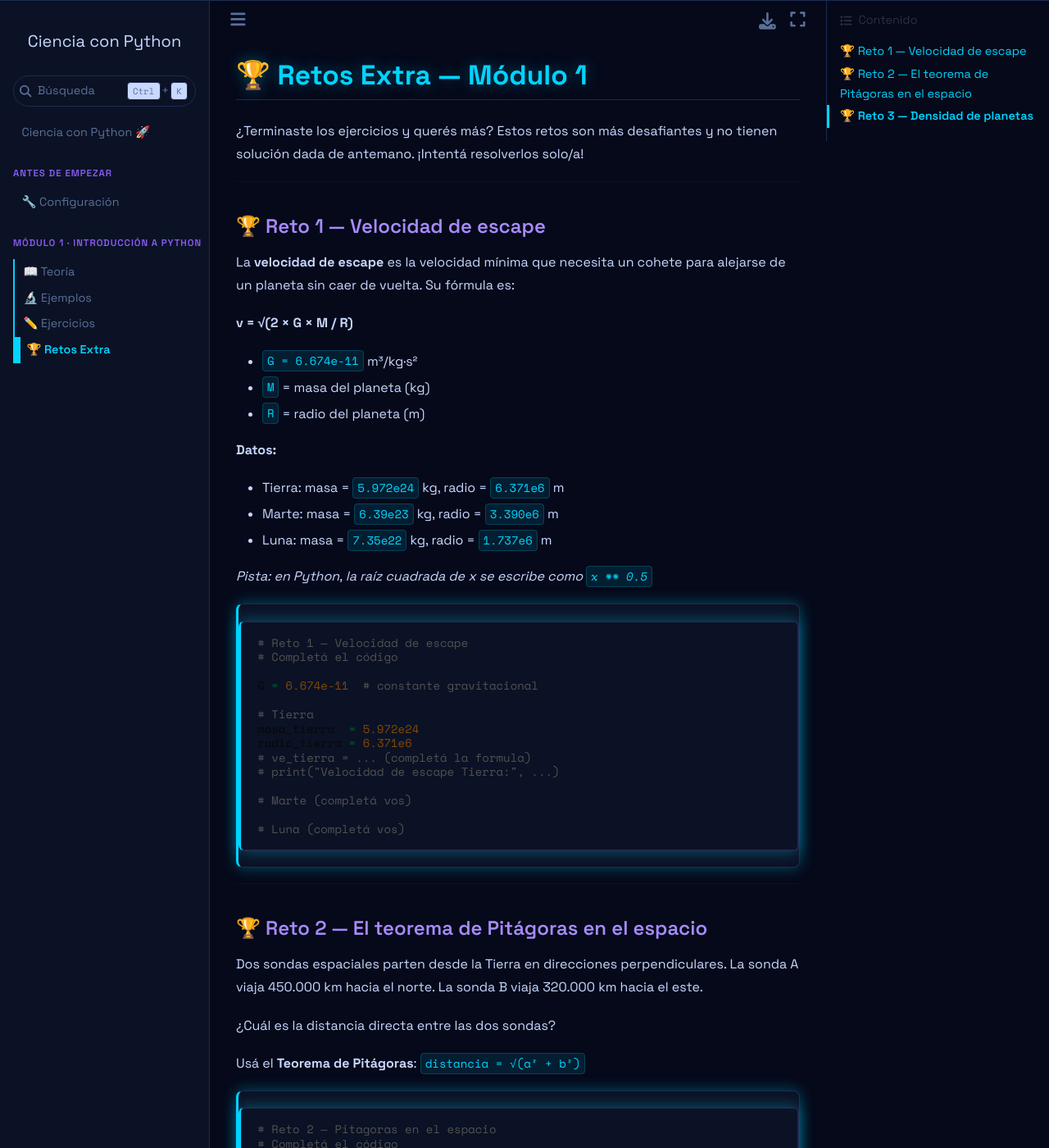
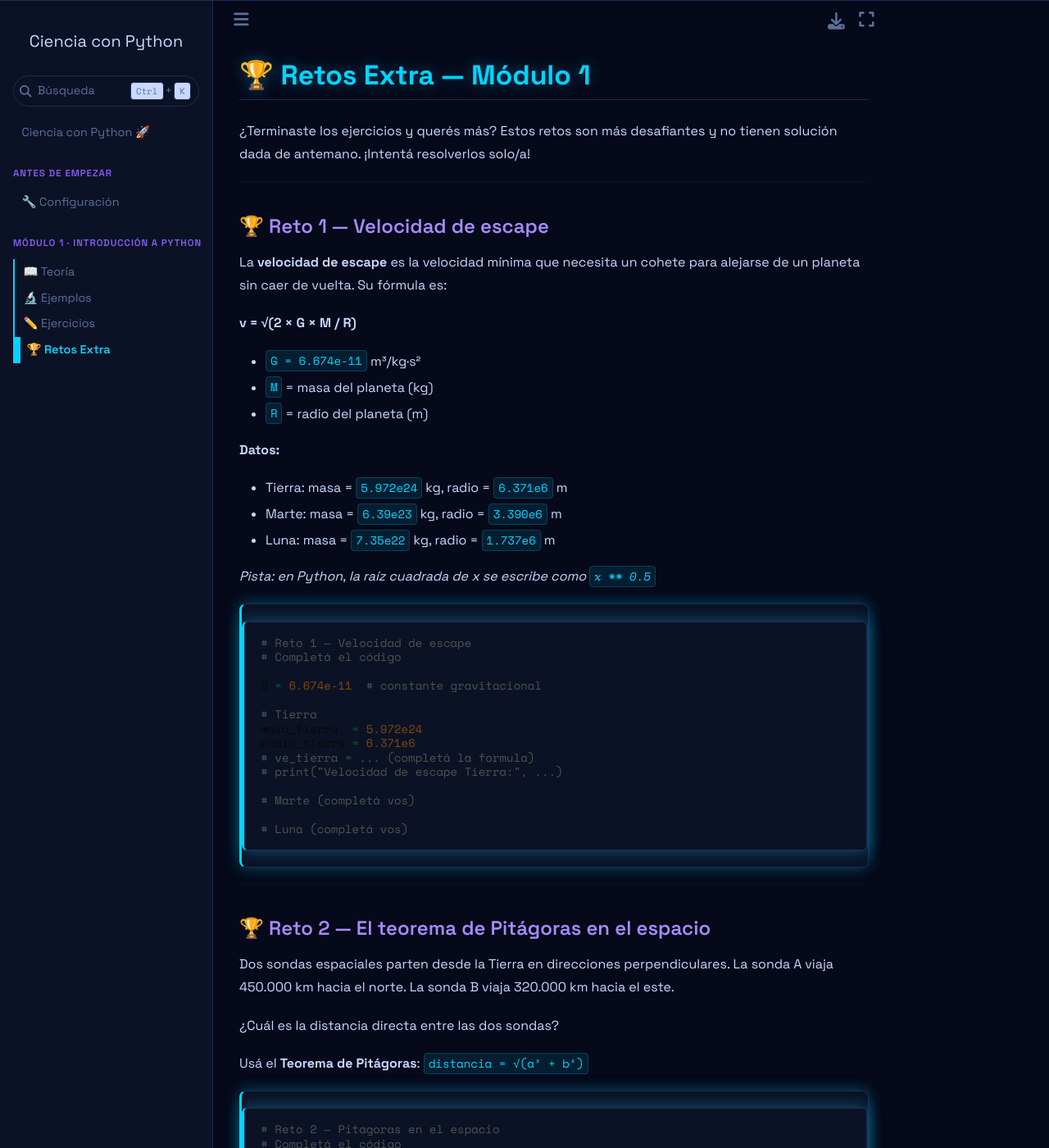
Before and after one commit to TecherIgnacio/ScienceWithPython, a Jupyter Book: the page built from modulos/01_introduccion/extras.md, in a window 1280 px wide and 1400 px high. Shown: the whole window at 82% size. Built offline with Jupyter Book 1.0.4 settings and Sphinx 7.4.7 and the Sphinx Book theme 1.1.4, drawn with Linux system fonts in a browser that asks for light colours.

Commit message:
Fix layout: restore flex-grow, hide secondary sidebar, table overflow

```diff
--- a/_static/css/custom.css
+++ b/_static/css/custom.css
@@ -104,10 +104,49 @@ nav.bd-links .current {
   background: var(--sp-bg) !important;
 }
 
-/* --- Layout: fijar anchos de columnas ----------------------------------------- */
-:root {
-  --pst-sidebar-primary-width:   270px;
-  --pst-sidebar-secondary-width: 200px;
+/* --- Layout: corregir columnas ------------------------------------------------- */
+
+/* sphinx-book-theme rompe el layout al poner flex-grow:0 en bd-main.
+   Lo restauramos a 1 para que el contenido llene el espacio disponible. */
+.bd-main {
+  flex-grow: 1 !important;
+  min-width: 0 !important;
+}
+
+/* Ocultar sidebar secundaria (TOC derecha): no la necesitamos para este curso
+   y su presencia reduce drásticamente el ancho del artículo principal. */
+.bd-sidebar-secondary {
+  display: none !important;
+}
+
+/* Con la sidebar secundaria oculta, el contenido puede usar todo el espacio */
+.bd-main .bd-content {
+  max-width: 100% !important;
+  width: 100% !important;
+}
+
+.bd-main .bd-content .bd-article-container {
+  max-width: 52rem !important;   /* anchura cómoda de lectura */
+  width: 100% !important;
+  overflow-x: auto !important;   /* restaurar overflow que sbt quita */
+}
+
+/* Sidebar primaria: ancho fijo legible */
+@media (min-width: 992px) {
+  .bd-sidebar-primary {
+    flex-basis: 260px !important;
+    min-width: 260px !important;
+    max-width: 260px !important;
+    flex-shrink: 0 !important;
+  }
+}
+
+/* Tablas: scroll horizontal en lugar de romper el layout */
+article.bd-article table,
+.bd-content table {
+  display: block !important;
+  overflow-x: auto !important;
+  max-width: 100% !important;
 }
 
 /* --- Encabezados -------------------------------------------------------------- */
```
